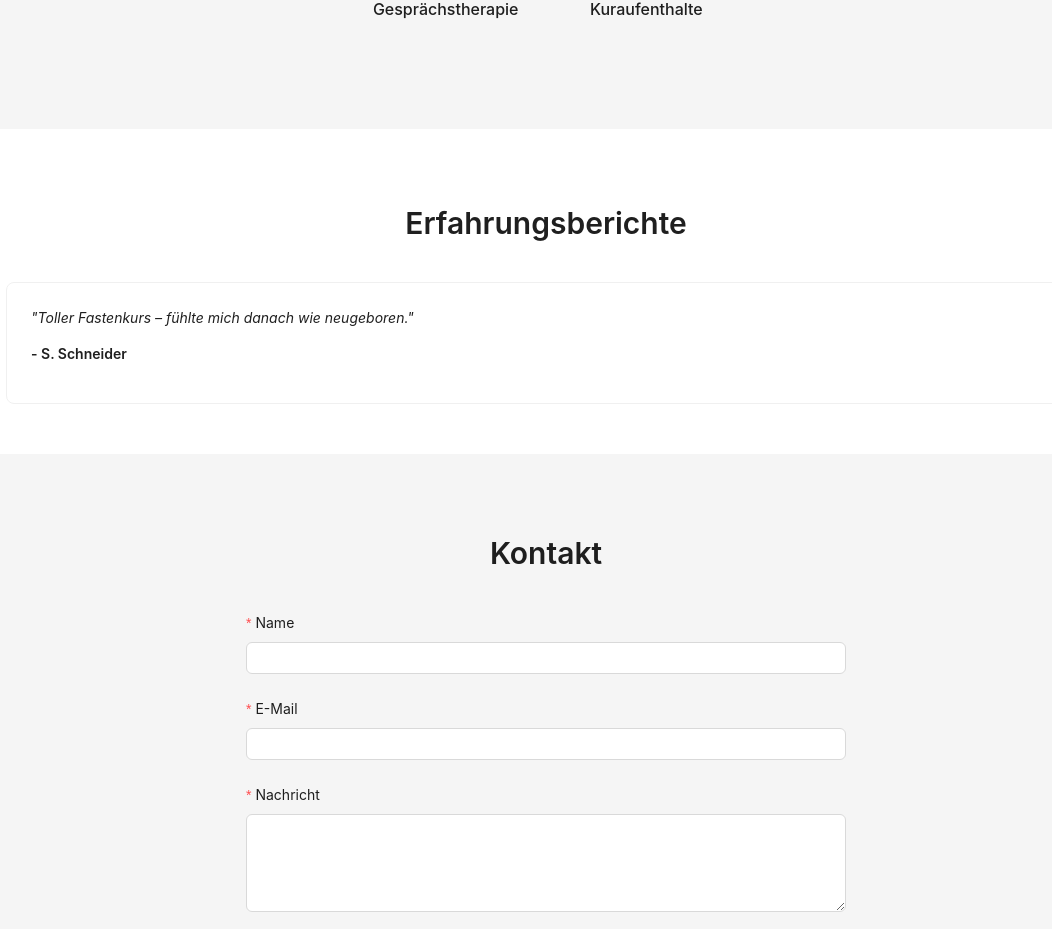
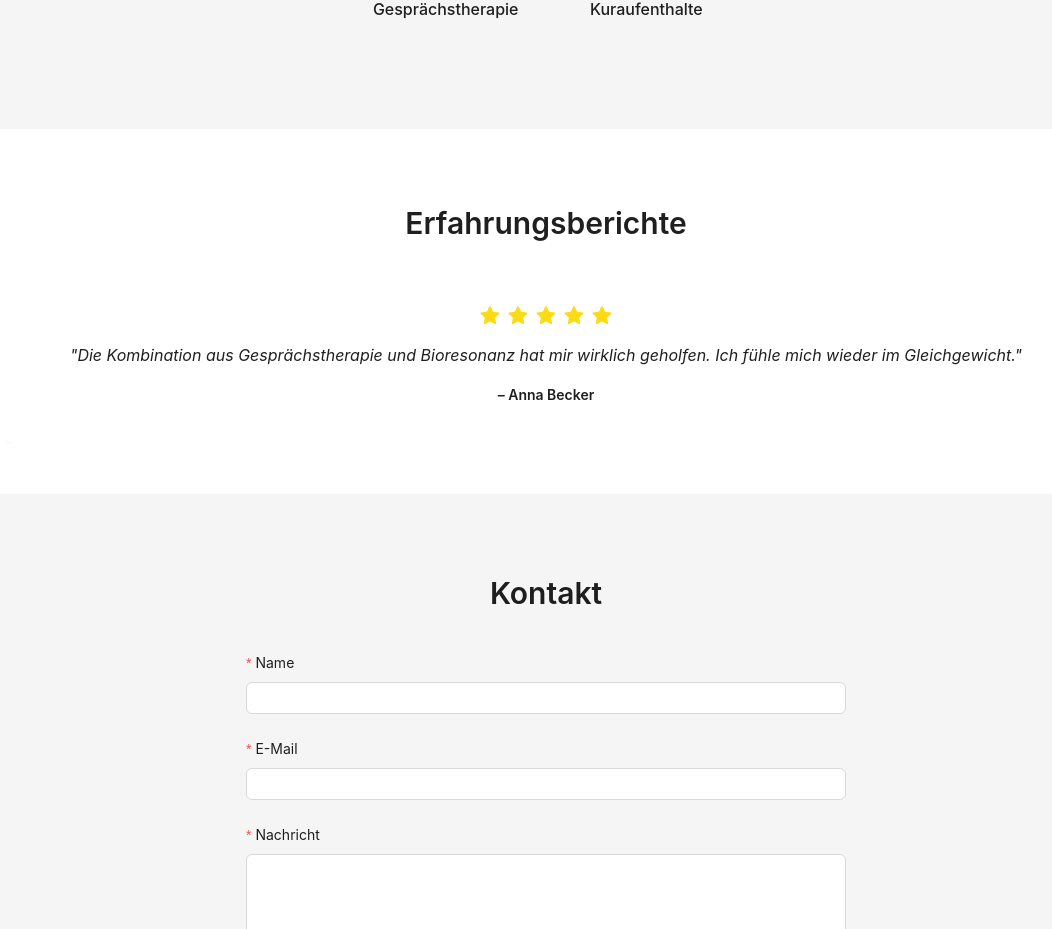
Before and after one commit to LeonUse/praxis-messmer, a React (Vite) app: page / in a window 1280 px wide. Shown: the part 775-1704 px from the top of the page, without its empty margins (94-1146 px from the left). Built offline with nearby package versions, Linux system fonts and the light colour scheme.

Commit message:
neue bewertungen

```diff
--- a/src/components/HeaderBar.tsx
+++ b/src/components/HeaderBar.tsx
@@ -20,13 +20,28 @@ export default function HeaderBar() {
   const desktopLinkStyle = { color: '#fff', fontWeight: 'bold' };
   const mobileLinkStyle = { color: '#000' };
 
-  // Menü-Items: Home scrollt ganz nach oben, Styles je nach Anzeige
+  const scrollToElementWithOffset = (id: string, offset: number = -80) => {
+    const el = document.getElementById(id);
+    if (el) {
+      const y = el.getBoundingClientRect().top + window.pageYOffset + offset;
+      window.scrollTo({ top: y, behavior: 'smooth' });
+      setTimeout(() => {
+        window.history.replaceState(null, '', window.location.pathname);
+      }, 500);
+    }
+  };
+
   const menuItems = [
   {
     key: 'home',
     label: (
       <span
-          onClick={() => scroll.scrollToTop({ duration: 500 })}
+        onClick={() => {
+          scroll.scrollToTop({ duration: 500 });
+          setTimeout(() => {
+            window.history.replaceState(null, '', window.location.pathname);
+          }, 500);
+        }}
         style={screens.md ? desktopLinkStyle : mobileLinkStyle}
       >
         Home
@@ -37,10 +52,7 @@ export default function HeaderBar() {
     key: 'services',
     label: (
       <span
-          onClick={() => {
-            const el = document.getElementById('services');
-            if (el) el.scrollIntoView({ behavior: 'smooth', block: 'start' });
-          }}
+        onClick={() => scrollToElementWithOffset('services')}
         style={screens.md ? desktopLinkStyle : mobileLinkStyle}
       >
         Leistungen
@@ -51,10 +63,7 @@ export default function HeaderBar() {
     key: 'testimonials',
     label: (
       <span
-          onClick={() => {
-            const el = document.getElementById('testimonials');
-            if (el) el.scrollIntoView({ behavior: 'smooth', block: 'start' });
-          }}
+        onClick={() => scrollToElementWithOffset('testimonials')}
         style={screens.md ? desktopLinkStyle : mobileLinkStyle}
       >
         Erfahrungen
@@ -65,10 +74,7 @@ export default function HeaderBar() {
     key: 'contact',
     label: (
       <span
-          onClick={() => {
-            const el = document.getElementById('contact');
-            if (el) el.scrollIntoView({ behavior: 'smooth', block: 'start' });
-          }}
+        onClick={() => scrollToElementWithOffset('contact')}
         style={screens.md ? desktopLinkStyle : mobileLinkStyle}
       >
         Kontakt
--- a/src/components/Services.tsx
+++ b/src/components/Services.tsx
@@ -91,8 +91,8 @@ export default function Services() {
   const service = services.find(s => s.key === selectedService);
 
   return (
-    <section id="services" style={{ marginBottom: 80, textAlign: 'center' }}>
-      <Title level={2} style={{ marginBottom: 40 }}>Leistungen</Title>
+    <section  style={{ marginBottom: 80, textAlign: 'center' }}>
+      <Title id="services" level={2} style={{ marginBottom: 40 }}>Leistungen</Title>
       <Row gutter={[24, 24]} justify="center">
         {services.map(s => (
           <Col
--- a/src/components/Testimonials.tsx
+++ b/src/components/Testimonials.tsx
@@ -1,22 +1,99 @@
-import { Carousel, Typography, Card } from 'antd';
+import { Carousel, Typography, Card, Rate } from 'antd';
 
 const { Title, Paragraph } = Typography;
 
 const reviews = [
-  { author: 'M. Müller', text: 'Die Darmsanierung hat mein Leben verändert. Kompetente Betreuung!' },
-  { author: 'S. Schneider', text: 'Toller Fastenkurs – fühlte mich danach wie neugeboren.' },
-  { author: 'J. Fischer', text: 'Einfach top: freundliches Team und professionelle Therapien.' }
+  {
+    author: 'Anna Becker',
+    text: 'Die Kombination aus Gesprächstherapie und Bioresonanz hat mir wirklich geholfen. Ich fühle mich wieder im Gleichgewicht.',
+    rating: 5
+  },
+  {
+    author: 'Lukas Hartmann',
+    text: 'Die Colon-Hydro-Therapie war zunächst ungewohnt, aber danach fühlte ich mich so viel leichter und energiegeladener!',
+    rating: 4
+  },
+  {
+    author: 'Claudia Sommer',
+    text: 'Sehr einfühlsame Betreuung. Besonders die Heilhypnose hat mir bei meinen Schlafproblemen geholfen.',
+    rating: 5
+  },
+  {
+    author: 'Markus Weber',
+    text: 'Ich war skeptisch, aber die Infusionstherapie hat meine Erschöpfung deutlich verbessert.',
+    rating: 4
+  },
+  {
+    author: 'Nina Schuster',
+    text: 'Das Fastenseminar war top organisiert. Ich nehme so viele positive Impulse mit in meinen Alltag.',
+    rating: 5
+  },
+  {
+    author: 'Thomas Klein',
+    text: 'Angenehme Atmosphäre und professionelle Beratung. Man nimmt sich wirklich Zeit für die Patienten.',
+    rating: 5
+  },
+  {
+    author: 'Laura König',
+    text: 'Die Labordiagnostik war sehr gründlich und hat neue Ansätze in meiner Behandlung ermöglicht.',
+    rating: 5
+  },
+  {
+    author: 'Sebastian Vogel',
+    text: 'Die Akupunktur hat bei meinen chronischen Rückenschmerzen erstaunlich gut geholfen.',
+    rating: 4
+  },
+  {
+    author: 'Miriam Ziegler',
+    text: 'Ich bin begeistert von der ganzheitlichen Herangehensweise – nicht nur Symptome, sondern Ursachen wurden behandelt.',
+    rating: 5
+  },
+  {
+    author: 'Jonas Fuchs',
+    text: 'Die Vegacheck-Analyse war sehr aufschlussreich. Endlich konkrete Hinweise, wie ich meinen Alltag gesünder gestalten kann.',
+    rating: 5
+  },
+  {
+    author: 'Sabine Lenz',
+    text: 'Tolles Team, angenehme Räumlichkeiten und eine sehr gute Betreuung während meiner Kur.',
+    rating: 5
+  },
+  {
+    author: 'Daniel Bergmann',
+    text: 'Ich habe schon vieles ausprobiert – aber hier habe ich mich zum ersten Mal wirklich verstanden gefühlt.',
+    rating: 5
+  }
 ];
 
 export default function Testimonials() {
   return (
-    <section id="testimonials" style={{ marginBottom: 80, background: '#fff', padding: '50px', borderRadius: 8 }}>
-      <Title level={2} style={{ textAlign: 'center', marginBottom: 40 }}>Erfahrungsberichte</Title>
-      <Carousel autoplay>
+    <section
+      id="testimonials"
+      style={{
+        marginBottom: 80,
+        background: '#fff',
+        padding: '50px',
+        borderRadius: 8,
+        textAlign: 'center'
+      }}
+    >
+      <Title level={2} style={{ marginBottom: 40 }}>Erfahrungsberichte</Title>
+      <Carousel autoplay autoplaySpeed={15000}>
         {reviews.map((r, i) => (
-          <Card key={i} style={{ maxWidth: 600, margin: 'auto', textAlign: 'center' }}>
-            <Paragraph style={{ fontStyle: 'italic' }}>&quot;{r.text}&quot;</Paragraph>
-            <Paragraph strong>- {r.author}</Paragraph>
+          <Card
+            key={i}
+            bordered={false}
+            style={{
+              maxWidth: 600,
+              margin: '0 auto',
+              textAlign: 'center',
+              boxShadow: '0 4px 12px rgba(0, 0, 0, 0.1)',
+              borderRadius: 12
+            }}
+          >
+            <Rate disabled defaultValue={r.rating} style={{ marginBottom: 16 }} />
+            <Paragraph style={{ fontStyle: 'italic', fontSize: '16px' }}>&quot;{r.text}&quot;</Paragraph>
+            <Paragraph strong style={{ marginTop: 12 }}>– {r.author}</Paragraph>
           </Card>
         ))}
       </Carousel>
```
Lines whose indentation alone changed are shown as unchanged.
